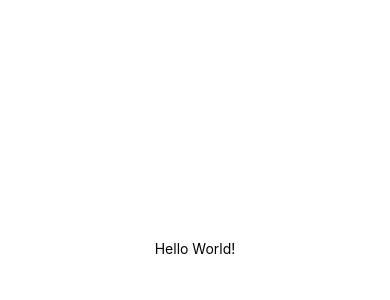
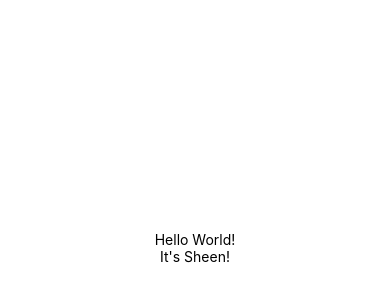
Before and after one commit to shawn10067/MealsToGo, a React Native app: screen / in a window 390 px wide. Shown: the part 174-474 px from the top of the page. Built offline with nearby package versions, Linux system fonts and the light colour scheme.

Commit message:
sheen message added

```diff
--- a/App.js
+++ b/App.js
@@ -5,6 +5,7 @@ export default function App() {
   return (
     <View style={styles.container}>
       <Text>Hello World!</Text>
+      <Text>It's Sheen!</Text>
       <StatusBar style="auto" />
     </View>
   );
```
